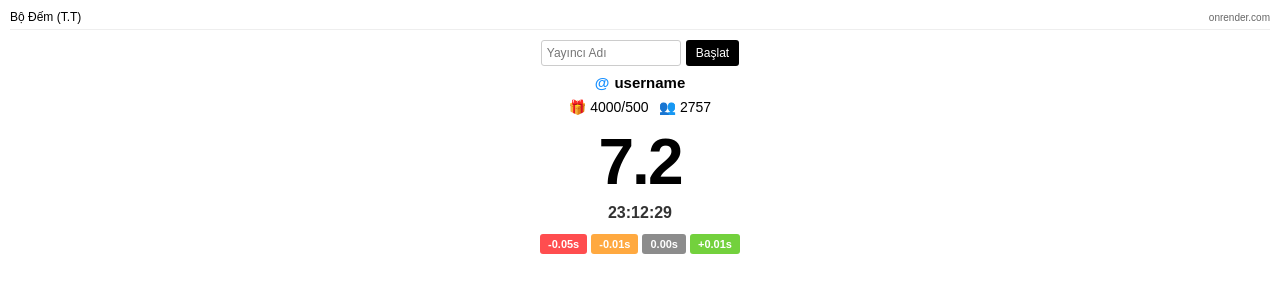
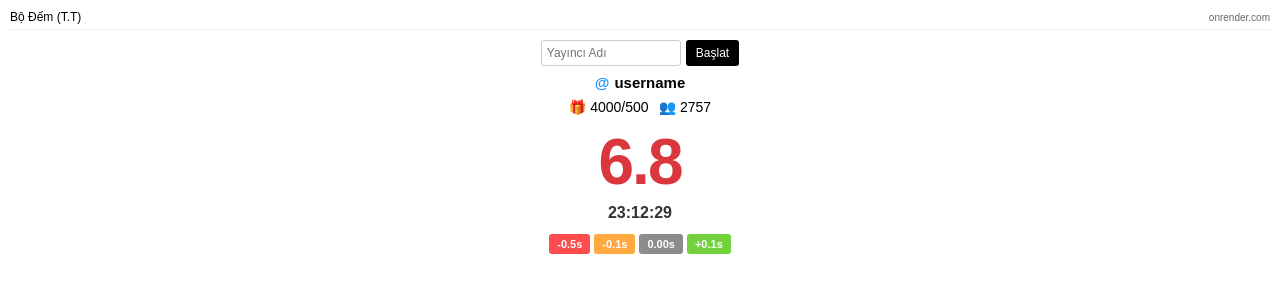
Before and after one commit to 100xlucky/TimerByOscar1, a website: page public/index.html in a window 1280 px wide. Both pictures are taken after a click on the button "Başlat". Drawn offline with Linux system fonts and the light colour scheme.

Commit message:
Update index.html

```diff
--- a/public/index.html
+++ b/public/index.html
@@ -10,7 +10,7 @@
         .header { display: flex; align-items: center; justify-content: space-between; font-size: 12px; margin-bottom: 8px; border-bottom: 1px solid #eee; padding-bottom: 5px; }
         .user-box { display: flex; align-items: center; justify-content: center; gap: 5px; margin: 8px 0; font-weight: bold; font-size: 15px; }
         .stats { display: flex; align-items: center; justify-content: center; gap: 10px; font-size: 14px; margin-bottom: 10px; }
-        .timer-main { font-size: 64px; font-weight: bold; line-height: 1; margin: 15px 0 10px 0; letter-spacing: -2px; }
+        .timer-main { font-size: 64px; font-weight: bold; line-height: 1; margin: 15px 0 10px 0; letter-spacing: -2px; color: #d9363e; }
         .target-time { font-size: 16px; font-weight: bold; color: #333; margin-bottom: 12px; }
         .buttons { display: flex; justify-content: center; gap: 4px; margin-bottom: 10px; }
         .btn { padding: 4px 8px; font-size: 11px; font-weight: bold; border: none; border-radius: 3px; color: white; cursor: pointer; }
@@ -32,7 +32,7 @@
 
     <div class="input-box">
         <input type="text" id="username" placeholder="Yayıncı Adı">
-        <button onclick="startTimer()">Başlat</button>
+        <button onclick="startAdvancedTimer()">Başlat</button>
     </div>
 
     <div class="user-box">
@@ -45,17 +45,18 @@
     </div>
 
     <div class="timer-main" id="timer">0.0</div>
-    <div class="target-time" id="clock">15:35:31</div>
+    <div class="target-time" id="clock">00:00:00</div>
 
     <div class="buttons">
-        <button class="btn btn-red" onclick="adjustOffset(-50)">-0.05s</button>
-        <button class="btn btn-orange" onclick="adjustOffset(-10)">-0.01s</button>
+        <button class="btn btn-red" onclick="adjustOffset(-0.50)">-0.5s</button>
+        <button class="btn btn-orange" onclick="adjustOffset(-0.10)">-0.1s</button>
         <button class="btn btn-gray" onclick="adjustOffset(0)">0.00s</button>
-        <button class="btn btn-green" onclick="adjustOffset(10)">+0.01s</button>
+        <button class="btn btn-green" onclick="adjustOffset(0.10)">+0.1s</button>
     </div>
 
     <script>
-        let offset = 0;
+        let customOffset = 0;
+        let timerInterval = null;
 
         function updateClock() {
             const now = new Date();
@@ -67,25 +68,30 @@
         setInterval(updateClock, 1000);
         updateClock();
 
-        function adjustOffset(ms) {
-            offset += ms;
+        function adjustOffset(val) {
+            customOffset += val;
         }
 
-        function startTimer() {
+        function startAdvancedTimer() {
             const user = document.getElementById('username').value;
             if(user) document.getElementById('disp-user').innerText = user;
 
-            // Burayı 10.0 saniye olarak güncelledim
-            let timeLeft = 10.0;
-            const interval = setInterval(() => {
+            if(timerInterval) clearInterval(timerInterval);
+
+            // Başlattığın an 10 saniyelik süreyi öne çekerek hızlı başlatır
+            let timeLeft = 10.0 + customOffset;
+
+            // Hızlandırılmış adımlarla geriye sayım
+            timerInterval = setInterval(() => {
                 timeLeft -= 0.1;
+
                 if (timeLeft <= 0) {
-                    document.getElementById('timer').innerText = "0.0";
-                    clearInterval(interval);
+                    document.getElementById('timer').innerText = "AÇ!";
+                    clearInterval(timerInterval);
                 } else {
                     document.getElementById('timer').innerText = timeLeft.toFixed(1);
                 }
-            }, 100);
+            }, 85); // 100ms yerine 85ms çalışarak zamanı ileri kaydırır (önden gider)
         }
     </script>
 </body>
```
